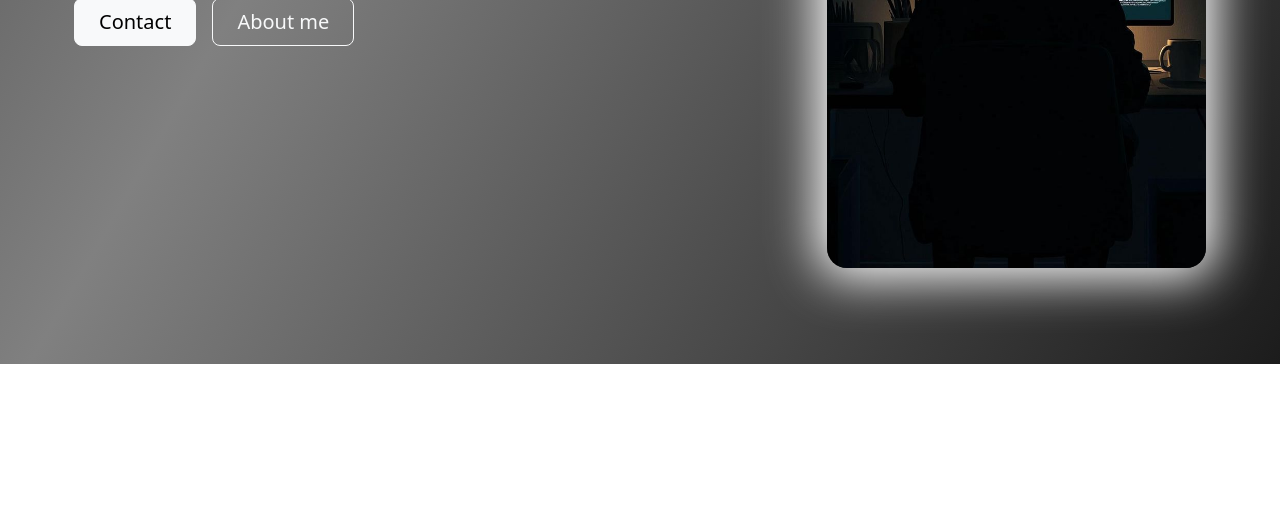
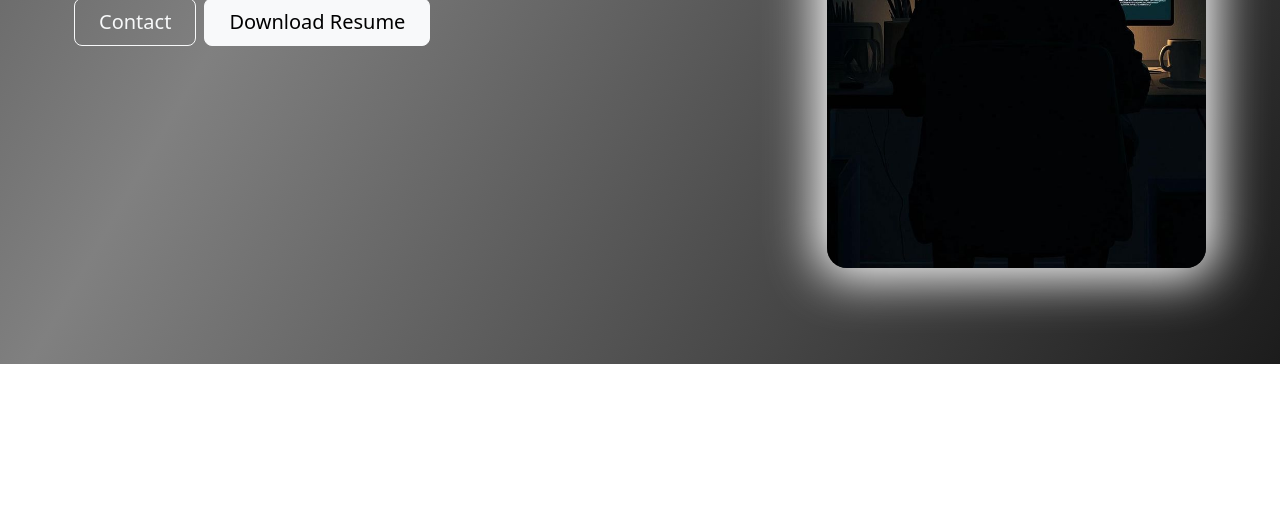
Before and after one commit to abhi-2028/MyPortfolio, a plain HTML site: page index.html in a window 1280 px wide. Shown: the part 582-1100 px from the top of the page. Drawn offline with nearby package versions, Linux system fonts and the light colour scheme.

Commit message:
added resume download

```diff
--- a/index.html
+++ b/index.html
@@ -46,9 +46,10 @@
                         <span class="typed_text" style="color:	#ff4d4d;"></span><span class="cursor">|</span>
                     </h2>
 
-                    <div class="d-grid gap-2 d-md-flex justify-content-md-start" bis_skin_checked="1"> <button
-                            type="button" class="btn btn-light btn-lg px-4 me-md-2">Contact</button> <button
-                            type="button" class="btn btn-outline-light btn-lg px-4">About me</button> </div>
+                    <div class="d-grid gap-2 d-md-flex justify-content-md-start" bis_skin_checked="1">
+                        <a href="#contact_section" class="btn btn-outline-light btn-lg px-4">Contact</a>
+                        <a href="./assets/My Resume .docx" download class="btn btn-light btn-lg px-4">Download Resume</a>
+                    </div>
                 </div>
             </div>
         </div>
@@ -346,8 +347,8 @@
         </div>
     </section>
     <script src="https://cdn.jsdelivr.net/npm/bootstrap@5.3.7/dist/js/bootstrap.bundle.min.js"
-    integrity="sha384-ndDqU0Gzau9qJ1lfW4pNLlhNTkCfHzAVBReH9diLvGRem5+R9g2FzA8ZGN954O5Q"
-    crossorigin="anonymous"></script>
+        integrity="sha384-ndDqU0Gzau9qJ1lfW4pNLlhNTkCfHzAVBReH9diLvGRem5+R9g2FzA8ZGN954O5Q"
+        crossorigin="anonymous"></script>
     <script src="script.js"></script>
 </body>
 
```
Also changed, not shown: 1 other file.
